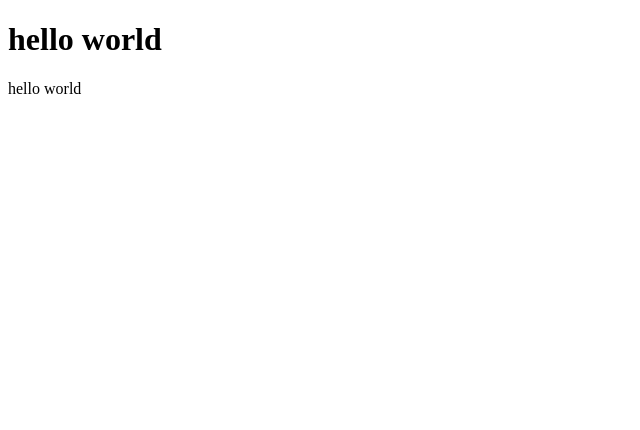
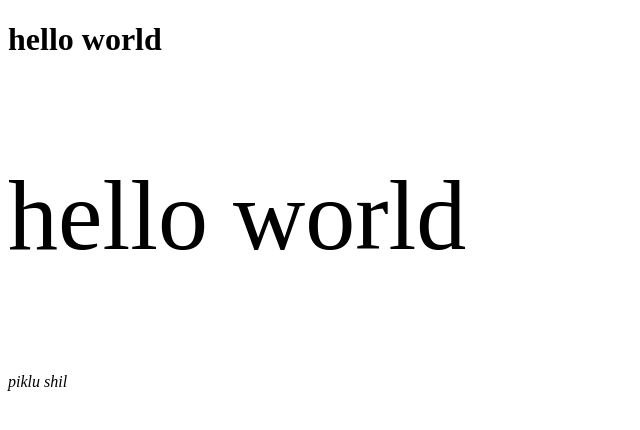
Before and after one commit to Codeman-piklu/my-new-workflow-brand, a plain HTML site: page index.html in a window 1280 px wide. Shown: the whole page, without its empty margins (0-640 px from the left). Drawn offline with Linux system fonts and the light colour scheme.

Commit message:
added new i

```diff
--- a/index.css
+++ b/index.css
@@ -0,0 +1,3 @@
+p{
+    font-size: 100px;
+}
--- a/index.html
+++ b/index.html
@@ -3,10 +3,12 @@
 <head>
     <meta charset="UTF-8">
     <meta name="viewport" content="width=device-width, initial-scale=1.0">
+    <link rel="stylesheet" href="index.css">
     <title>my new workflow</title>
 </head>
 <body>
     <h1>hello world</h1>
     <p>hello world</p>
+    <i>piklu shil</i>
 </body>
 </html>
```
